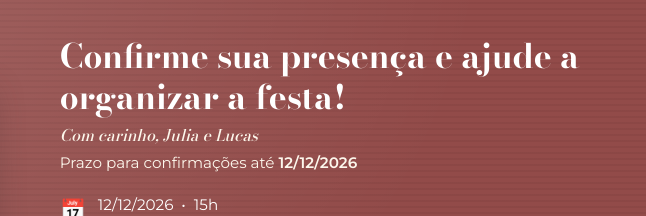
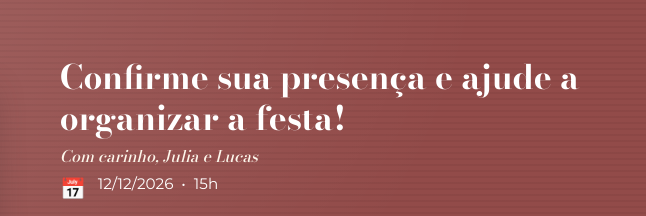
Before and after one commit to VivianOAlmeida/convite_julia_e_lucas, a plain HTML site: page index.html in a window 1280 px wide. Shown: the part 94-310 px from the top of the page, 634-1280 px from the left. Drawn offline with nearby package versions, Linux system fonts and the light colour scheme.

Commit message:
retira prazo para confirmação

```diff
--- a/index.html
+++ b/index.html
@@ -16,7 +16,6 @@
     <h1>Confirme sua presença e ajude a organizar a festa!</h1>
     <!-- TODO: trocar pelo nome dos anfitriões -->
     <p class="anfitrioes">Com carinho, Julia e Lucas</p>
-    <p class="prazo">Prazo para confirmações até <strong>12/12/2026</strong></p>
 
     <ul class="info">
       <li><span class="ico">📅</span><span>12/12/2026 &nbsp;•&nbsp; 15h</span></li>
```
